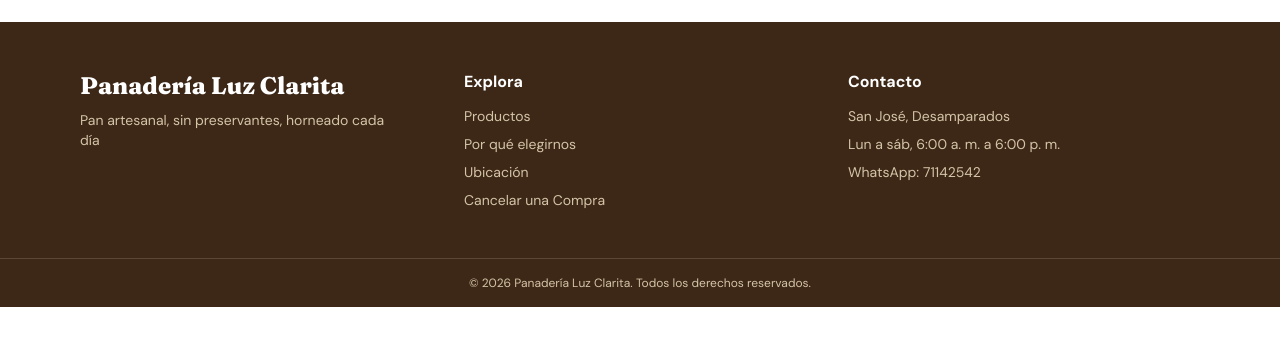
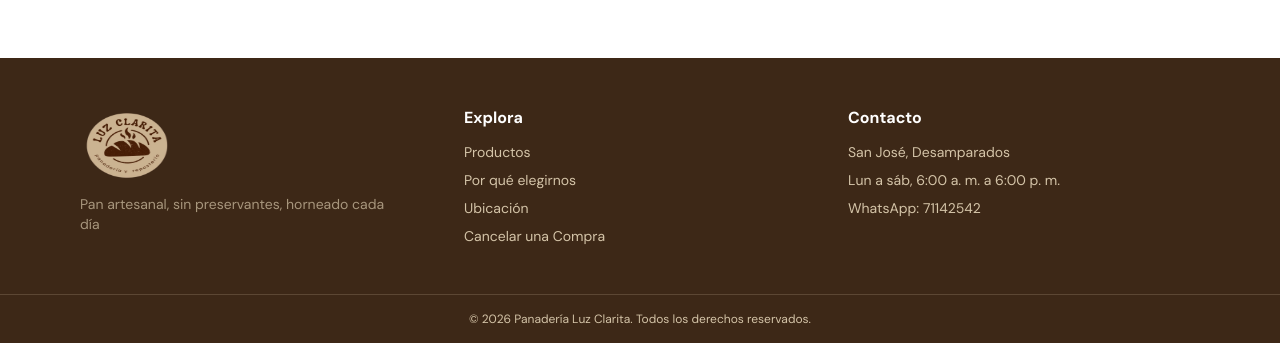
Before and after one commit to dmorab89/Panaderia-Luz-Clarita-, a website: page index.html in a window 1280 px wide. Shown: the part 2322-2665 px from the top of the page. Before the commit the page ends 2629 px from the top, so only its background shows below. Drawn offline with nearby package versions, Linux system fonts and the light colour scheme.

Commit message:
logo header y footer

```diff
--- a/index.html
+++ b/index.html
@@ -26,7 +26,7 @@
     <!-- Header Estructura -->
     <header class="sticky top-0 z-30 bg-cafe text-white">
         <div class="max-w-6xl mx-auto px-4 py-5 flex items-center gap-4 justify-between">
-            <a href="#inicio" class="text-2xl font-display font-extrabold ">Luz Clarita</a>
+            <a href="#inicio"><img src="/src/lgr.png" alt="Luz Clarita" class="h-20 w-25"></a>
 
             <nav class="hidden md:flex gap-6 text-sm">
                <a href="#productos" class="hover:text-naranja">Productos</a>
@@ -112,8 +112,8 @@
     <footer class="bg-cafe text-arena">
         <div class="max-w-6xl mx-auto px-4 py-12 grid gap-8 sm:grid-cols-3">
             <div>
-                <p class="font-display text-2xl font-extrabold text-white">Panadería Luz Clarita</p>
-                <p class="mt-2 text-sm max-w-xs">Pan artesanal, sin preservantes, horneado cada día</p>
+                <img src="/src/lgr.png" alt="Luz Clarita" class="h-20 w-25">
+                <p class="mt-2 text-sm max-w-xs text-arena/70">Pan artesanal, sin preservantes, horneado cada día</p>
             </div>
 
             <div>
```
Also changed, not shown: src/lgr.png (added).
